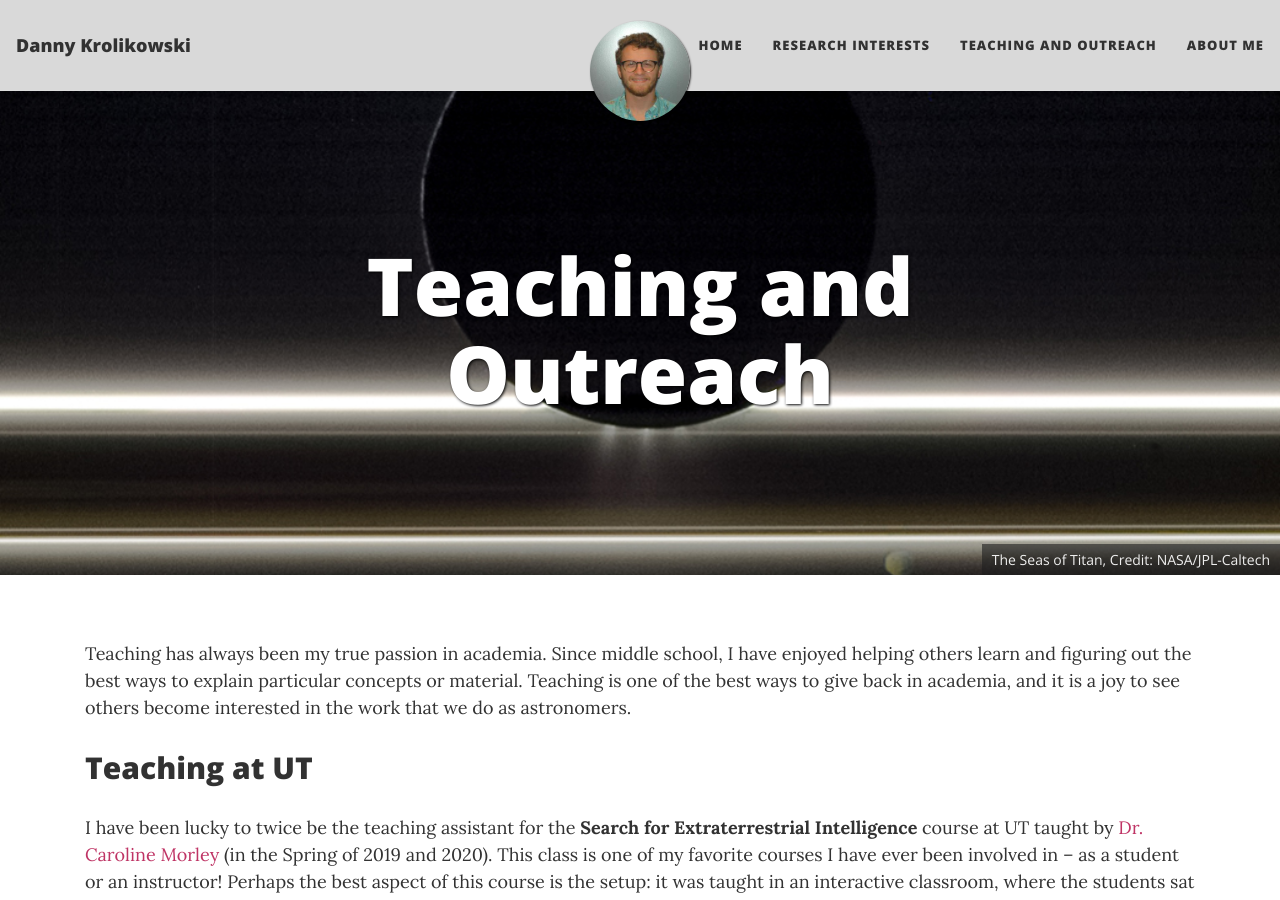
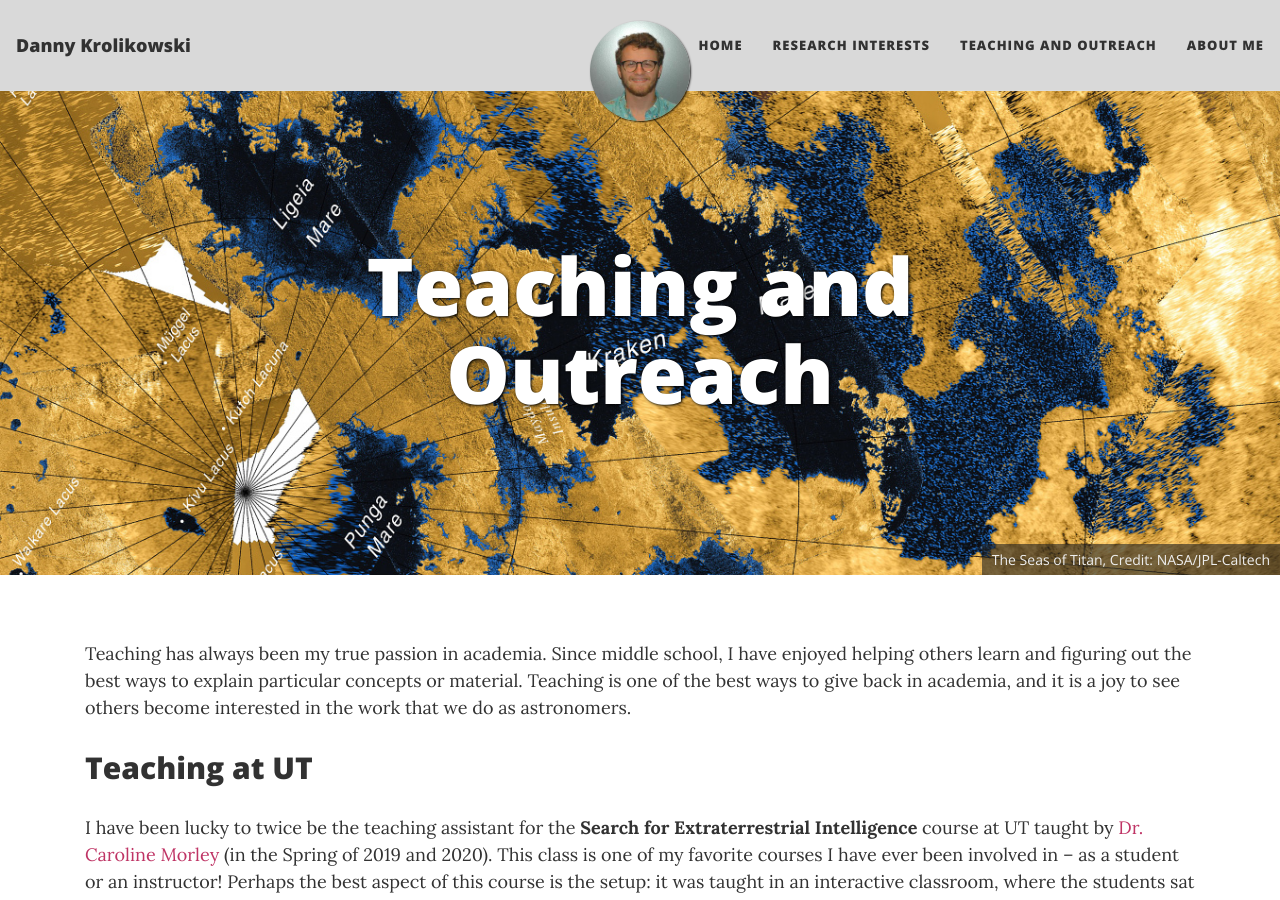
Before and after one commit to dkrolikowski/dkrolikowski.github.io, a Jekyll site: the page built from teach.md, in a window 1280 px wide and 900 px high. Built offline with Jekyll 4.4.1, drawn with Linux system fonts in a browser that asks for light colours; nearby versions of some CDN libraries.

Commit message:
Trying out different Titan images for header

```diff
--- a/teach.md
+++ b/teach.md
@@ -5,6 +5,8 @@ subtitle:
 cover-img:
   - "/assets/img/enceladus.jpg" : "They Geysers of Enceladus, Credit: NASA/JPL-Caltech/SSI"
   - "/assets/img/titan_seas.jpg" : "The Seas of Titan, Credit: NASA/JPL-Caltech"
+  - "/assets/img/TitanFullHaze.jpg" : "The Seas of Titan, Credit: NASA/JPL-Caltech"
+  - "/assets/img/TitanHaze.jpg" : "The Seas of Titan, Credit: NASA/JPL-Caltech"
 ---
 
 Teaching has always been my true passion in academia. Since middle school, I have enjoyed helping others learn and figuring out the best ways to explain particular concepts or material. Teaching is one of the best ways to give back in academia, and it is a joy to see others become interested in the work that we do as astronomers.
```
Also changed, not shown: assets/img/TitanFullHaze.jpg (added), assets/img/TitanHaze.jpg (added).
